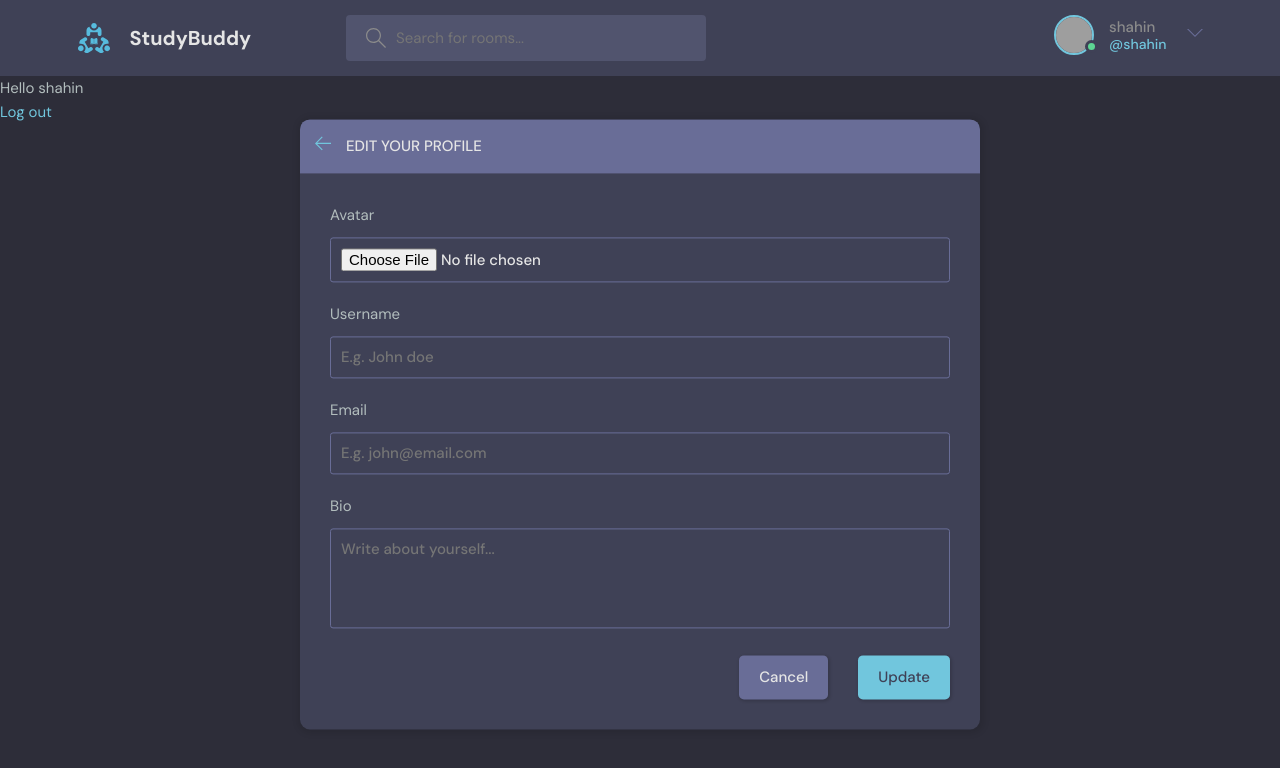
After one commit to SahinS9/studybud, a Django app: page /update-user/ in a window 1280 px wide. The commit adds this page. Shown: the top 768 px of the page. Run offline with Django 3.2, Linux system fonts and the light colour scheme; a user stored in the database is signed in; grey boxes are pictures that could not be loaded.

Commit message:
incomplete user edit , profile edit page and links

```diff
--- a/base/templates/base/profile.html
+++ b/base/templates/base/profile.html
@@ -21,7 +21,10 @@
           <div class="profile__info">
             <h3>{{user.username}}</h3>
             <p>@{{user.username}}</p>
-            <a href="edit-user.html" class="btn btn--main btn--pill">Edit Profile</a>
+
+            {%if request.user == user%}
+            <a href="{% url 'update-user'%}" class="btn btn--main btn--pill">Edit Profile</a>
+            {%endif%}
           </div>
           <div class="profile__about">
             <h3>About</h3>
--- /dev/null
+++ b/base/templates/base/update_user.html
@@ -0,0 +1,53 @@
+{% extends 'main.html'%}
+
+{% block content %}
+    <main class="update-account layout">
+        <div class="container">
+            <div class="layout__box">
+                <div class="layout__boxHeader">
+                    <div class="layout__boxTitle">
+                        <a href="{% url 'home'%}">
+                            <svg version="1.1" xmlns="http://www.w3.org/2000/svg" width="32" height="32"
+                                viewBox="0 0 32 32">
+                                <title>arrow-left</title>
+                                <path
+                                    d="M13.723 2.286l-13.723 13.714 13.719 13.714 1.616-1.611-10.96-10.96h27.625v-2.286h-27.625l10.965-10.965-1.616-1.607z">
+                                </path>
+                            </svg>
+                        </a>
+                        <h3>Edit your profile</h3>
+                    </div>
+                </div>
+                <div class="layout__body">
+                    <form class="form" action="" method = 'POST'>
+                      {% csrf_token %}
+                        <div class="form__group">
+                            <label for="profile_pic">Avatar</label>
+                            <input id="profile_pic" name="profile_pic" type="file" />
+                        </div>
+
+              <div class="form__group">
+                <label for="username">Username</label>
+                <input id="username" name="username" type="text" placeholder="E.g. John doe" />
+              </div>
+
+              <div class="form__group">
+                <label for="email">Email</label>
+                <input id="email" name="email" type="text" placeholder="E.g. john@email.com" />
+              </div>
+
+                        <div class="form__group">
+                            <label for="user_bio">Bio</label>
+                            <textarea name="user_bio" id="user_bio" placeholder="Write about yourself..."></textarea>
+                        </div>
+                        <div class="form__action">
+                            <a class="btn btn--dark" href="index.html">Cancel</a>
+                            <button class="btn btn--main" type="submit">Update</button>
+                        </div>
+                    </form>
+                </div>
+            </div>
+        </div>
+      </div>
+      </main>
+{% endblock content%}
--- a/base/urls.py
+++ b/base/urls.py
@@ -18,5 +18,6 @@ urlpatterns = [
     path('create-room/', views.create_room, name = 'create-room'),
     path('update-room/<str:pk>', views.updateRoom, name = 'update-room'),
     path('delete-room/<str:pk>', views.deleteRoom, name = 'delete-room'),
-    path('delete-message/<str:pk>', views.deleteMessage, name = 'delete-message')
+    path('delete-message/<str:pk>', views.deleteMessage, name = 'delete-message'),
+    path('update-user/', views.updateUser, name = 'update-user')
 ]
--- a/base/views.py
+++ b/base/views.py
@@ -265,3 +265,7 @@ def deleteMessage(request,pk):
         return redirect('home')
 
     return render(request, 'base/delete.html', {'obj': message})
+
+@login_required(login_url='login')
+def updateUser(request):
+    return render(request, 'base/update_user.html')
--- a/templates/navbar.html
+++ b/templates/navbar.html
@@ -31,7 +31,7 @@
             <!-- Logged In -->
             {% if request.user.is_authenticated%}
             <div class="header__user">
-              <a href="profile.html">
+              <a href="{% url 'update-user'%}">
                 <div class="avatar avatar--medium active">
                   <img src="https://randomuser.me/api/portraits/men/37.jpg" />
                 </div>
@@ -57,7 +57,7 @@
             {% endif %}
 
             <div class="dropdown-menu">
-              <a href="settings.html" class="dropdown-link"
+              <a href="{% url 'update-user'%}" class="dropdown-link"
                 ><svg version="1.1" xmlns="http://www.w3.org/2000/svg" width="32" height="32" viewBox="0 0 32 32">
                   <title>tools</title>
                   <path
```
